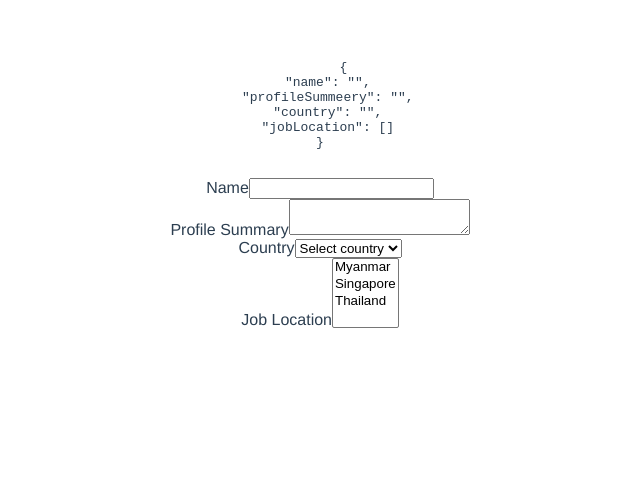
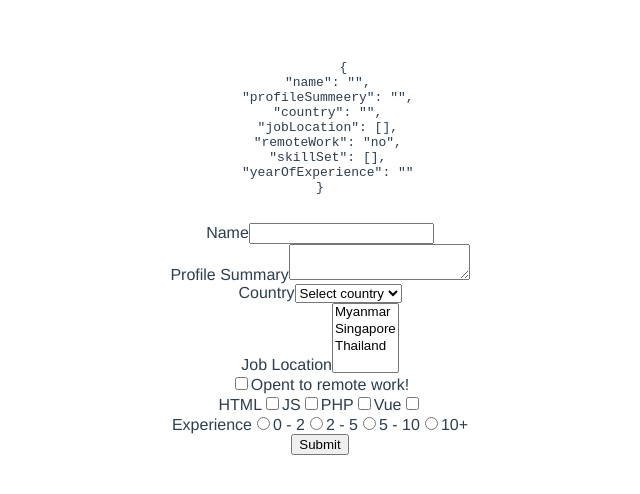
Before and after one commit to nayzawaungnza/hello-world, a Vue app: page / in a window 1280 px wide. Shown: the top 494 px of the page, without its empty margins (320-960 px from the left). Built offline with nearby package versions, Linux system fonts and the light colour scheme.

Commit message:
Form Handling (Part 2)

```diff
--- a/src/App.vue
+++ b/src/App.vue
@@ -3,7 +3,7 @@
     <pre>
       {{ JSON.stringify(formValues, null, 2) }}
     </pre>
-    <form>
+    <form @submit="submitForm">
       <div class="rendered-form">
         <div class="formbuilder-text form-group field-name">
             <label for="name" class="formbuilder-text-label">Name</label>
@@ -40,6 +40,42 @@
     </div>
 </div>
 
+<div class="rendered-form">
+    <div class="formbuilder-checkbox-group form-group field-remote-work">
+        <div class="checkbox-group">
+            <div class="formbuilder-checkbox">
+                <input name="remote-work[]" true-value="yes" false-value="no" v-model="formValues.remoteWork" id="remote-work-0" value="open-to-remote-work" type="checkbox" checked="checked">
+                <label for="remote-work-0">Opent to remote work!</label>
+            </div>
+        </div>
+    </div>
+</div>
+<div>
+  <label for="html">HTML</label>
+  <input type="checkbox"  value="html" id="html" v-model="formValues.skillSet">
+  <label for="js">JS</label>
+  <input type="checkbox"  value="js" id="js" v-model="formValues.skillSet">
+  <label for="php">PHP</label>
+  <input type="checkbox"  value="php" id="php" v-model="formValues.skillSet">
+  <label for="vue">Vue</label>
+  <input type="checkbox"  value="vue" id="vue" v-model="formValues.skillSet">
+</div>
+
+<div>
+  <label >Experience</label>
+  <input type="radio"  value="0-2" id="0-2" v-model="formValues.yearOfExperience">
+  <label for="0-2">0 - 2</label>
+  <input type="radio"  value="2-5" id="2-5" v-model="formValues.yearOfExperience">
+  <label for="2-5">2 - 5</label>
+  <input type="radio"  value="5-10" id="5-10" v-model="formValues.yearOfExperience">
+  <label for="5-10">5 - 10</label>
+  <input type="radio"  value="10+" id="10+" v-model="formValues.yearOfExperience">
+  <label for="10+">10+</label>
+</div>
+<div>
+  <button>Submit</button>
+</div>
+
     </form>
    </div>
 </template>
@@ -54,11 +90,18 @@ export default {
         profileSummeery:'',
         country:'',
         jobLocation:[],
+        remoteWork:'no',
+        skillSet:[],
+        yearOfExperience:'',
       }
     }
   },
 methods:{
+  submitForm(event){
+    event.preventDefault()
+    console.log('Form Value ' , this.formValues)
 
+  }
 },
 }
 </script>
```
